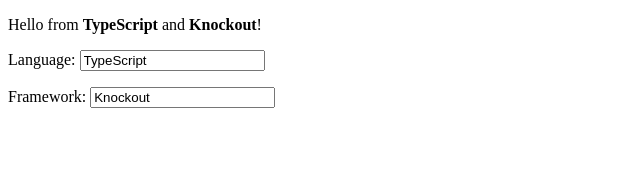
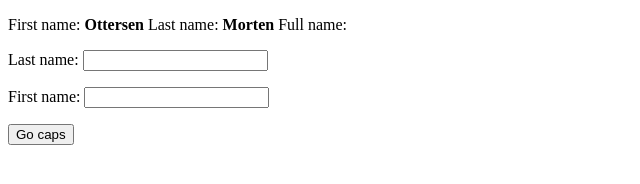
Before and after one commit to gaotter/learing-stuff, a website: page index.html in a window 1280 px wide. Shown: the whole page, without its empty margins (0-640 px from the left). Drawn offline with Linux system fonts and the light colour scheme.

Commit message:
Tut 1 knockout

```diff
--- a/bundle.js
+++ b/bundle.js
@@ -238,13 +238,13 @@
 
 __webpack_require__(0);
 var HelloViewModel = (function () {
-    function HelloViewModel(language, framework) {
-        this.language = ko.observable(language);
-        this.framework = ko.observable(framework);
+    function HelloViewModel(lastName, firstName) {
+        this.lastName = ko.observable(lastName);
+        this.firstName = ko.observable(firstName);
     }
     return HelloViewModel;
 }());
-ko.applyBindings(new HelloViewModel("TypeScript", "Knockout"));
+ko.applyBindings(new HelloViewModel("Morten", "Ottersen"));
 
 
 /***/ })
--- a/index.html
+++ b/index.html
@@ -6,14 +6,18 @@
     </head>
     <body>
         <p>
-            Hello from
-            <strong data-bind="text: language">todo</strong>
-            and
-            <strong data-bind="text: framework">todo</strong>!
+          First name:
+            <strong data-bind="text: firstName">todo</strong>
+          Last name:
+            <strong data-bind="text: lastName">todo</strong>
+            Full name:
+            <strong data-bind="text: fullName"></strong>
         </p>
 
-        <p>Language: <input data-bind="value: language" /></p>
-        <p>Framework: <input data-bind="value: framework" /></p>
+        <p>Last name: <input data-bind="value: firstName" /></p>
+        <p>First name: <input data-bind="value: lastName" /></p>
+
+        <button data-bind="click: capitalizeLastName">Go caps</button>
 
         <script src="./bundle.js"></script>
 
```
Also changed, not shown: src/Hello.ts (+19 -8 lines).
